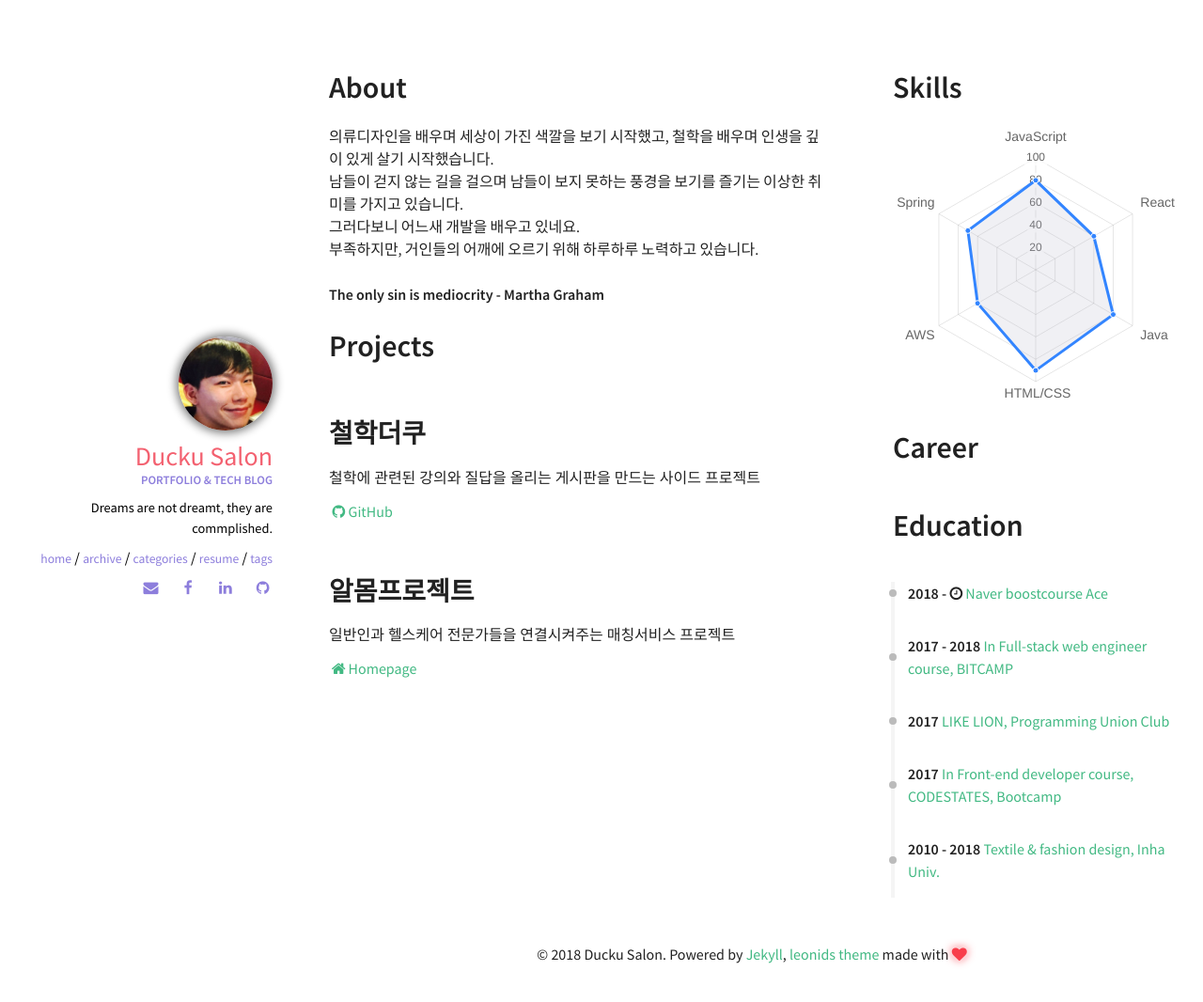
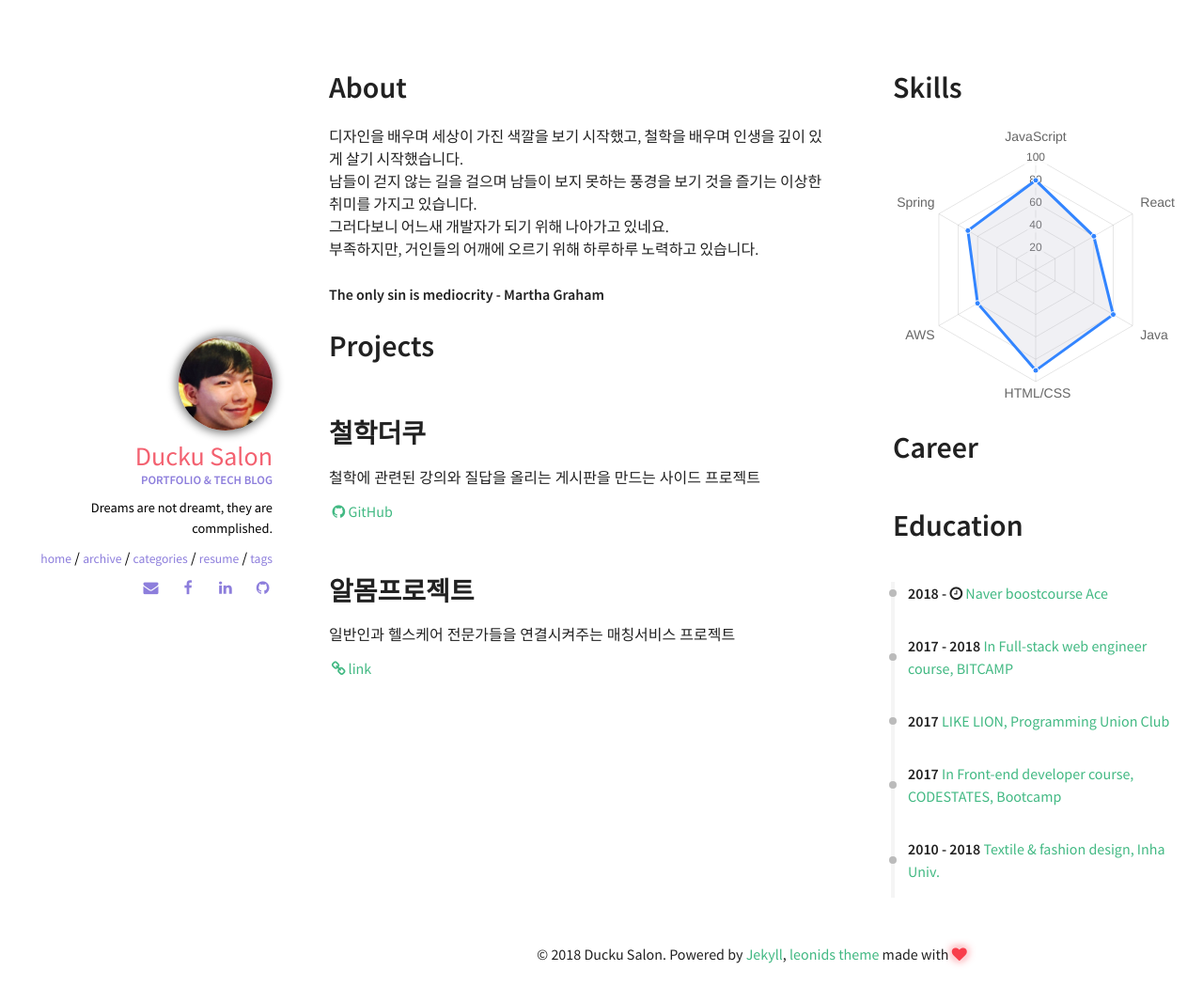
Before and after one commit to Duckuism/Youduk.github.io, a Jekyll site: the page built from resume.html, in a window 1280 px wide. Shown: the top 1066 px of the page at 94% size. Built offline with Jekyll 4.4.1, drawn with Linux system fonts in a browser that asks for light colours; nearby versions of some CDN libraries; comment, search, counter and statistics services are not loaded.

Commit message:
소개문구 수정, link 아이콘 수정

```diff
--- a/_includes/sections/about.html
+++ b/_includes/sections/about.html
@@ -1,11 +1,11 @@
 <h1><span data-i18n="skills.my_skills">About</span></h1>
 
 <div>
-    의류디자인을 배우며 세상이 가진 색깔을 보기 시작했고, 철학을 배우며 인생을 깊이 있게 살기 시작했습니다.
+    디자인을 배우며 세상이 가진 색깔을 보기 시작했고, 철학을 배우며 인생을 깊이 있게 살기 시작했습니다.
     <br>
-    남들이 걷지 않는 길을 걸으며 남들이 보지 못하는 풍경을 보기를 즐기는 이상한 취미를 가지고 있습니다.
+    남들이 걷지 않는 길을 걸으며 남들이 보지 못하는 풍경을 보기 것을 즐기는 이상한 취미를 가지고 있습니다.
     <br>
-    그러다보니 어느새 개발을 배우고 있네요.
+    그러다보니 어느새 개발자가 되기 위해 나아가고 있네요.
     <br>
     부족하지만, 거인들의 어깨에 오르기 위해 하루하루 노력하고 있습니다.
     <br>
--- a/_includes/sections/projects.html
+++ b/_includes/sections/projects.html
@@ -10,7 +10,7 @@
                 <a href="{{ project.github }} "><i class="fa fa-fw fa-github"></i>GitHub</a>
                 {% endif %}
                 {% if project.website %}
-                <a href="{{ project.website }} "><i class="fa fa-fw fa-home"></i>Homepage</a>
+                <a href="{{ project.website }} "><i class="fa fa-fw fa-link"></i>link</a>
                 {% endif %}
 
             </div>
```
